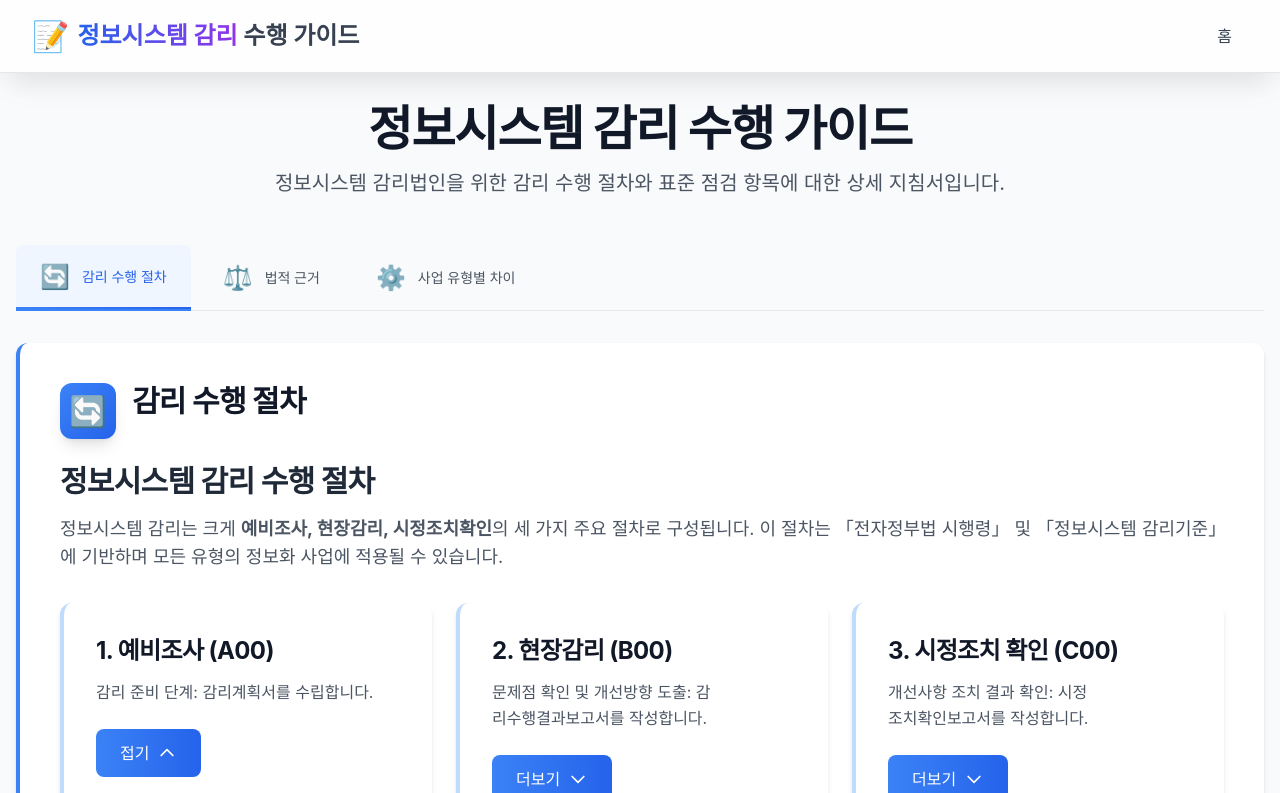
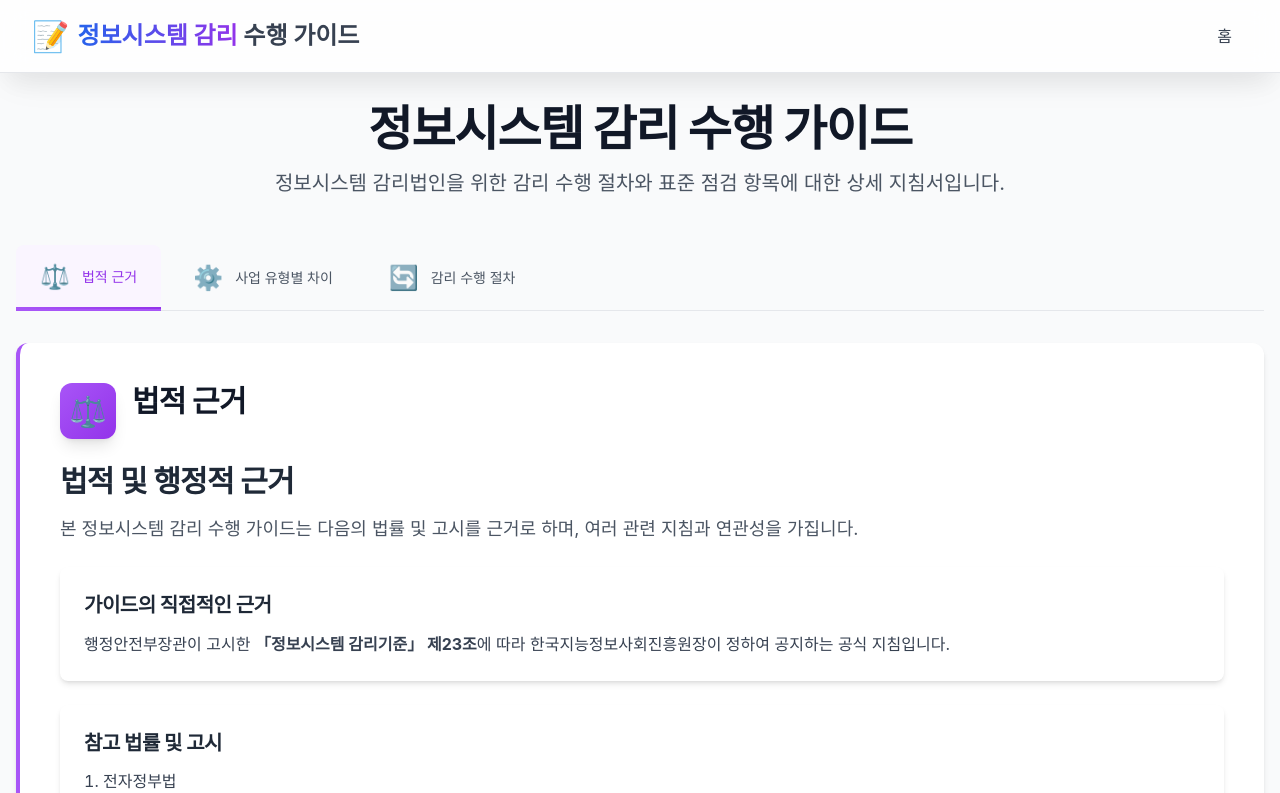
Before and after one commit to jeonck/it-audit-guide, a React (Vite) app: page /#/ in a window 1280 px wide. Shown: the top 793 px of the page. Built offline with nearby package versions, Linux system fonts and the light colour scheme.

Commit message:
feat: Reorder tabs in Home component - Change tab order to Legal Basis, Project Type Differences, Audit Process - Update defaultTab prop to 'legal'

```diff
--- a/src/pages/Home.tsx
+++ b/src/pages/Home.tsx
@@ -5,13 +5,6 @@ import ProjectTypeDifferences from './guide/ProjectTypeDifferences';
 
 export default function Home() {
   const tabs: TabItem[] = [
-    {
-      id: 'process',
-      label: '감리 수행 절차',
-      icon: '🔄',
-      accentColor: 'blue',
-      content: <AuditProcess />,
-    },
     {
       id: 'legal',
       label: '법적 근거',
@@ -26,6 +19,13 @@ export default function Home() {
       accentColor: 'green',
       content: <ProjectTypeDifferences />,
     },
+    {
+      id: 'process',
+      label: '감리 수행 절차',
+      icon: '🔄',
+      accentColor: 'blue',
+      content: <AuditProcess />,
+    },
   ];
 
   return (
@@ -39,7 +39,7 @@ export default function Home() {
         </p>
       </div>
 
-      <TabNavigation tabs={tabs} defaultTab="process" />
+      <TabNavigation tabs={tabs} defaultTab="legal" />
     </div>
   );
 }
```
